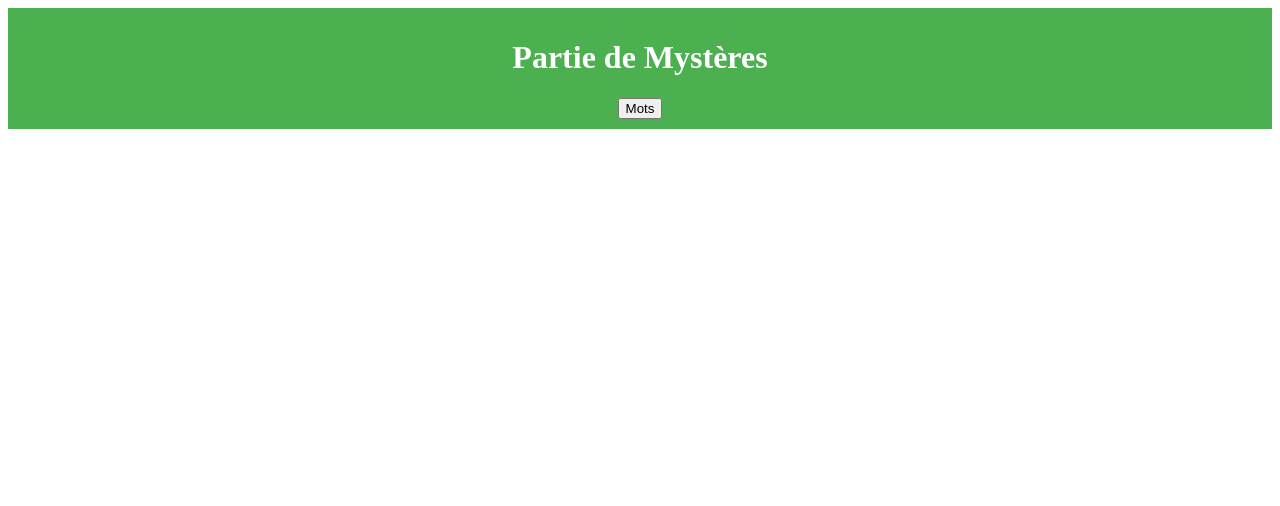
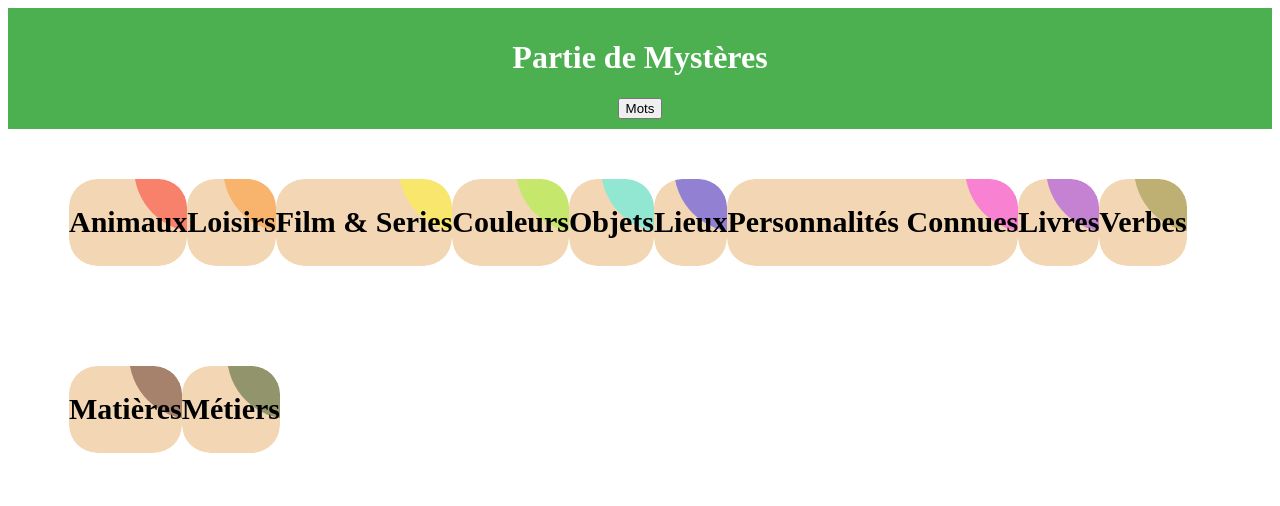
Before and after one commit to Valentin-Lefort/Mystery, a website: page game.html in a window 1280 px wide. Drawn offline with Linux system fonts and the light colour scheme.

Commit message:
create card for theme TODO: make it same size, order them ( 3 or 4 in a single line )

```diff
--- a/css/style_create.css
+++ b/css/style_create.css
@@ -13,7 +13,7 @@ header {
 .modal {
     display: none;
     position: fixed;
-    z-index: 1;
+    z-index: 3;
     left: 0;
     top: 0;
     width: 100%;
@@ -44,7 +44,7 @@ header {
 
 .close:hover,
 .close:focus {
-    color: black;
+    color: #000;
     text-decoration: none;
     cursor: pointer;
 
@@ -53,3 +53,68 @@ header {
     margin: 7px;
     padding: 5px;
 }
+
+.container {
+    width: 1142px;
+    margin: 0 auto;
+    display: flex;
+    -ms-flex-wrap: wrap;
+    flex-wrap: wrap;
+}
+
+.box {
+    padding: 50px 0;
+}
+
+.item {
+    -ms-flex-preferred-size: calc(33.33333% - 30px);
+    flex-basis: calc(33.33333% - 30px);
+    /*margin: 0 15px 30px;*/
+    overflow: hidden;
+    border-radius: 28px;
+}
+
+.item_link {
+    display: block;
+    /*padding: 15px;*/
+    background-color: #f3d7b4;
+    overflow: hidden;
+    position: relative;
+    text-decoration: none;
+    text-align: center;
+}
+.item_link:hover,
+.item_link:hover .item_date {
+    text-decoration: none;
+    color: #FFF;
+}
+.item_link:hover .item_bg {
+    -webkit-transform: scale(10);
+    -ms-transform: scale(10);
+    transform: scale(10);
+}
+.item_title {
+    min-height: 87px;
+    /*margin: 0 0 25px;*/
+    overflow: hidden;
+    font-weight: bold;
+    font-size: 30px;
+    color: #000;
+    z-index: 2;
+    position: relative;
+    align-content: center;
+}
+
+.item_bg {
+    height: 128px;
+    width: 128px;
+    background-color: #f9b234;
+    z-index: 1;
+    position: absolute;
+    top: -75px;
+    right: -75px;
+    border-radius: 50%;
+    -webkit-transition: all .5s ease;
+    -o-transition: all .5s ease;
+    transition: all .5s ease;
+}
--- a/game.html
+++ b/game.html
@@ -11,9 +11,12 @@
     <h1>Partie de Mystères</h1>
     <button id="wordButton">Mots</button>
 </header>
-<div class="container">
-    <!-- Contenu de la partie ici -->
+
+
+<div id="cardContainer" class="container">
+
 </div>
+
 
 <div id="wordModal" class="modal">
     <div class="modal-content">
@@ -24,5 +27,6 @@
 </div>
 </div>
 <script src="js/game.js"></script>
+<script src="js/board_games.js"></script>
 </body>
 </html>
--- /dev/null
+++ b/js/board_games.js
@@ -0,0 +1,41 @@
+document.addEventListener("DOMContentLoaded", function () {
+  fetch("word.json")
+    .then((response) => response.json())
+    .then((data) => {
+      const themes = data.words;
+      let currentRoom = null;
+      const gameBoard = document.getElementById("gameBoard");
+      const cardContainer = document.getElementById("cardContainer");
+      // loops create card for each theme in word.json with background color and theme name in gameBoard
+
+      themes.forEach((theme) => {
+        const boxDiv = document.createElement("div");
+        boxDiv.className = "box";
+
+        const itemDiv1 = document.createElement("div");
+        itemDiv1.className = "item";
+
+        const itemDiv2 = document.createElement("div");
+        itemDiv2.className = "item";
+
+        const link = document.createElement("a");
+        link.href = "#";
+        link.className = "item_link";
+
+        const itemBgDiv = document.createElement("div");
+        itemBgDiv.className = "item_bg";
+        itemBgDiv.style.backgroundColor = theme.color;
+
+        const itemTitleDiv = document.createElement("div");
+        itemTitleDiv.className = "item_title";
+        itemTitleDiv.textContent = theme.theme.fr;
+
+        link.appendChild(itemBgDiv);
+        link.appendChild(itemTitleDiv);
+        itemDiv2.appendChild(link);
+        itemDiv1.appendChild(itemDiv2);
+        boxDiv.appendChild(itemDiv1);
+        cardContainer.appendChild(boxDiv);
+      });
+    });
+});
```
